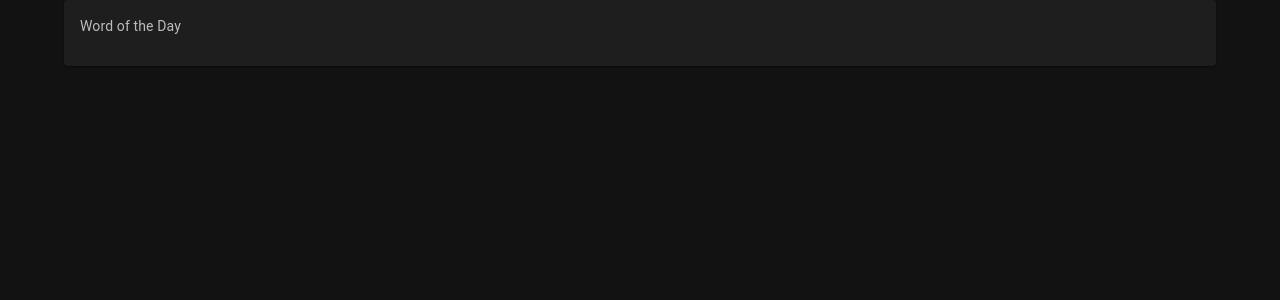
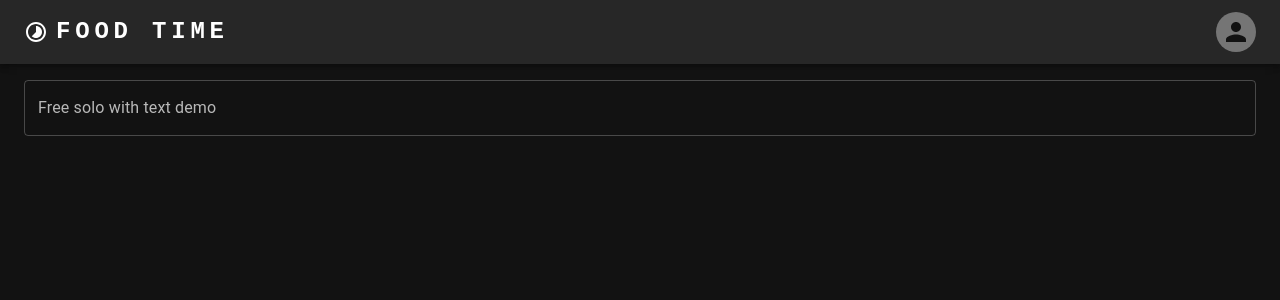
Before and after one commit to sklymoshenko/food-time, a React (Vite) app: page / in a window 1280 px wide. Shown: the top 300 px of the page. Built offline with nearby package versions, Linux system fonts and the light colour scheme.

Commit message:
add select

```diff
--- a/package.json
+++ b/package.json
@@ -14,13 +14,14 @@
   "dependencies": {
     "@emotion/react": "^11.10.4",
     "@emotion/styled": "^11.10.4",
-    "@mui/material": "^5.10.5",
+    "@mui/material": "5.10.5",
     "@mui/styled-engine-sc": "^5.10.3",
     "react": "^18.2.0",
     "react-dom": "^18.2.0",
     "styled-components": "^5.3.5"
   },
   "devDependencies": {
+    "@mui/icons-material": "^5.10.3",
     "@types/react": "^18.0.17",
     "@types/react-dom": "^18.0.6",
     "@typescript-eslint/eslint-plugin": "^5.37.0",
--- a/src/App.tsx
+++ b/src/App.tsx
@@ -1,17 +1,19 @@
-import { Container, ThemeProvider } from '@mui/material'
-import { Header } from './components/Header'
+import { ThemeProvider } from '@mui/material'
+import Header from './components/Header'
+import Body from './components/Body'
 import { GlobalStyles } from './styled/GlobalStyles'
 import { darkTheme } from './theme'
+import CssBaseline from '@mui/material/CssBaseline'
 
 function App() {
   return (
     <ThemeProvider theme={darkTheme}>
       <GlobalStyles />
-      <Container>
-        <div className='App'>
-          <Header />
-        </div>
-      </Container>
+      <CssBaseline />
+      <div className='App'>
+        <Header />
+        <Body />
+      </div>
     </ThemeProvider>
   )
 }
--- /dev/null
+++ b/src/components/Body.tsx
@@ -0,0 +1,15 @@
+import { Box, Container, useTheme } from '@mui/material'
+import { FoodSelect } from './FoodSelect'
+
+const Body = () => {
+  const theme = useTheme()
+  return (
+    <Container maxWidth='xl'>
+      <Box mt={theme.spacing(2)}>
+        <FoodSelect />
+      </Box>
+    </Container>
+  )
+}
+
+export default Body
--- /dev/null
+++ b/src/components/FoodSelect.tsx
@@ -0,0 +1,199 @@
+import { Autocomplete, TextField } from '@mui/material'
+import { createFilterOptions } from '@mui/material/Autocomplete'
+import { useState } from 'react'
+
+const filter = createFilterOptions<FilmOptionType>()
+
+export const FoodSelect = () => {
+  const [value, setValue] = useState<FilmOptionType | null>(null)
+
+  return (
+    <Autocomplete
+      value={value}
+      onChange={(event, newValue) => {
+        if (typeof newValue === 'string') {
+          setValue({
+            title: newValue,
+          })
+        } else if (newValue && newValue.inputValue) {
+          // Create a new value from the user input
+          setValue({
+            title: newValue.inputValue,
+          })
+        } else {
+          setValue(newValue)
+        }
+      }}
+      filterOptions={(options, params) => {
+        const filtered = filter(options, params)
+
+        const { inputValue } = params
+        // Suggest the creation of a new value
+        const isExisting = options.some((option) => inputValue === option.title)
+        if (inputValue !== '' && !isExisting) {
+          filtered.push({
+            inputValue,
+            title: `Add "${inputValue}"`,
+          })
+        }
+
+        return filtered
+      }}
+      selectOnFocus
+      clearOnBlur
+      handleHomeEndKeys
+      id='free-solo-with-text-demo'
+      options={top100Films}
+      getOptionLabel={(option) => {
+        // Value selected with enter, right from the input
+        if (typeof option === 'string') {
+          return option
+        }
+        // Add "xxx" option created dynamically
+        if (option.inputValue) {
+          return option.inputValue
+        }
+        // Regular option
+        return option.title
+      }}
+      renderOption={(props, option) => <li {...props}>{option.title}</li>}
+      fullWidth
+      freeSolo
+      renderInput={(params) => <TextField {...params} label='Free solo with text demo' />}
+    />
+  )
+}
+
+interface FilmOptionType {
+  inputValue?: string
+  title: string
+  year?: number
+}
+
+// Top 100 films as rated by IMDb users. http://www.imdb.com/chart/top
+const top100Films: readonly FilmOptionType[] = [
+  { title: 'The Shawshank Redemption', year: 1994 },
+  { title: 'The Godfather', year: 1972 },
+  { title: 'The Godfather: Part II', year: 1974 },
+  { title: 'The Dark Knight', year: 2008 },
+  { title: '12 Angry Men', year: 1957 },
+  { title: "Schindler's List", year: 1993 },
+  { title: 'Pulp Fiction', year: 1994 },
+  {
+    title: 'The Lord of the Rings: The Return of the King',
+    year: 2003,
+  },
+  { title: 'The Good, the Bad and the Ugly', year: 1966 },
+  { title: 'Fight Club', year: 1999 },
+  {
+    title: 'The Lord of the Rings: The Fellowship of the Ring',
+    year: 2001,
+  },
+  {
+    title: 'Star Wars: Episode V - The Empire Strikes Back',
+    year: 1980,
+  },
+  { title: 'Forrest Gump', year: 1994 },
+  { title: 'Inception', year: 2010 },
+  {
+    title: 'The Lord of the Rings: The Two Towers',
+    year: 2002,
+  },
+  { title: "One Flew Over the Cuckoo's Nest", year: 1975 },
+  { title: 'Goodfellas', year: 1990 },
+  { title: 'The Matrix', year: 1999 },
+  { title: 'Seven Samurai', year: 1954 },
+  {
+    title: 'Star Wars: Episode IV - A New Hope',
+    year: 1977,
+  },
+  { title: 'City of God', year: 2002 },
+  { title: 'Se7en', year: 1995 },
+  { title: 'The Silence of the Lambs', year: 1991 },
+  { title: "It's a Wonderful Life", year: 1946 },
+  { title: 'Life Is Beautiful', year: 1997 },
+  { title: 'The Usual Suspects', year: 1995 },
+  { title: 'Léon: The Professional', year: 1994 },
+  { title: 'Spirited Away', year: 2001 },
+  { title: 'Saving Private Ryan', year: 1998 },
+  { title: 'Once Upon a Time in the West', year: 1968 },
+  { title: 'American History X', year: 1998 },
+  { title: 'Interstellar', year: 2014 },
+  { title: 'Casablanca', year: 1942 },
+  { title: 'City Lights', year: 1931 },
+  { title: 'Psycho', year: 1960 },
+  { title: 'The Green Mile', year: 1999 },
+  { title: 'The Intouchables', year: 2011 },
+  { title: 'Modern Times', year: 1936 },
+  { title: 'Raiders of the Lost Ark', year: 1981 },
+  { title: 'Rear Window', year: 1954 },
+  { title: 'The Pianist', year: 2002 },
+  { title: 'The Departed', year: 2006 },
+  { title: 'Terminator 2: Judgment Day', year: 1991 },
+  { title: 'Back to the Future', year: 1985 },
+  { title: 'Whiplash', year: 2014 },
+  { title: 'Gladiator', year: 2000 },
+  { title: 'Memento', year: 2000 },
+  { title: 'The Prestige', year: 2006 },
+  { title: 'The Lion King', year: 1994 },
+  { title: 'Apocalypse Now', year: 1979 },
+  { title: 'Alien', year: 1979 },
+  { title: 'Sunset Boulevard', year: 1950 },
+  {
+    title: 'Dr. Strangelove or: How I Learned to Stop Worrying and Love the Bomb',
+    year: 1964,
+  },
+  { title: 'The Great Dictator', year: 1940 },
+  { title: 'Cinema Paradiso', year: 1988 },
+  { title: 'The Lives of Others', year: 2006 },
+  { title: 'Grave of the Fireflies', year: 1988 },
+  { title: 'Paths of Glory', year: 1957 },
+  { title: 'Django Unchained', year: 2012 },
+  { title: 'The Shining', year: 1980 },
+  { title: 'WALL·E', year: 2008 },
+  { title: 'American Beauty', year: 1999 },
+  { title: 'The Dark Knight Rises', year: 2012 },
+  { title: 'Princess Mononoke', year: 1997 },
+  { title: 'Aliens', year: 1986 },
+  { title: 'Oldboy', year: 2003 },
+  { title: 'Once Upon a Time in America', year: 1984 },
+  { title: 'Witness for the Prosecution', year: 1957 },
+  { title: 'Das Boot', year: 1981 },
+  { title: 'Citizen Kane', year: 1941 },
+  { title: 'North by Northwest', year: 1959 },
+  { title: 'Vertigo', year: 1958 },
+  {
+    title: 'Star Wars: Episode VI - Return of the Jedi',
+    year: 1983,
+  },
+  { title: 'Reservoir Dogs', year: 1992 },
+  { title: 'Braveheart', year: 1995 },
+  { title: 'M', year: 1931 },
+  { title: 'Requiem for a Dream', year: 2000 },
+  { title: 'Amélie', year: 2001 },
+  { title: 'A Clockwork Orange', year: 1971 },
+  { title: 'Like Stars on Earth', year: 2007 },
+  { title: 'Taxi Driver', year: 1976 },
+  { title: 'Lawrence of Arabia', year: 1962 },
+  { title: 'Double Indemnity', year: 1944 },
+  {
+    title: 'Eternal Sunshine of the Spotless Mind',
+    year: 2004,
+  },
+  { title: 'Amadeus', year: 1984 },
+  { title: 'To Kill a Mockingbird', year: 1962 },
+  { title: 'Toy Story 3', year: 2010 },
+  { title: 'Logan', year: 2017 },
+  { title: 'Full Metal Jacket', year: 1987 },
+  { title: 'Dangal', year: 2016 },
+  { title: 'The Sting', year: 1973 },
+  { title: '2001: A Space Odyssey', year: 1968 },
+  { title: "Singin' in the Rain", year: 1952 },
+  { title: 'Toy Story', year: 1995 },
+  { title: 'Bicycle Thieves', year: 1948 },
+  { title: 'The Kid', year: 1921 },
+  { title: 'Inglourious Basterds', year: 2009 },
+  { title: 'Snatch', year: 2000 },
+  { title: '3 Idiots', year: 2009 },
+  { title: 'Monty Python and the Holy Grail', year: 1975 },
+]
--- a/src/components/Header.tsx
+++ b/src/components/Header.tsx
@@ -1,11 +1,48 @@
-import { Card, CardContent, Typography } from '@mui/material'
+import AppBar from '@mui/material/AppBar'
+import Box from '@mui/material/Box'
+import Toolbar from '@mui/material/Toolbar'
+import IconButton from '@mui/material/IconButton'
+import Typography from '@mui/material/Typography'
+import Container from '@mui/material/Container'
+import Avatar from '@mui/material/Avatar'
+import Tooltip from '@mui/material/Tooltip'
+import TimelapseIcon from '@mui/icons-material/Timelapse'
 
-export const Header = () => (
-  <Card>
-    <CardContent>
-      <Typography sx={{ fontSize: 14 }} color='text.secondary' gutterBottom>
-        Word of the Day
-      </Typography>
-    </CardContent>
-  </Card>
-)
+const Header = () => {
+  return (
+    <AppBar position='static'>
+      <Container maxWidth='xl'>
+        <Toolbar disableGutters>
+          <TimelapseIcon sx={{ display: { xs: 'flex' }, mr: 1 }} />
+          <Typography
+            variant='h5'
+            noWrap
+            component='a'
+            href=''
+            sx={{
+              mr: 2,
+              display: { xs: 'flex' },
+              flexGrow: 1,
+              fontFamily: 'monospace',
+              fontWeight: 700,
+              letterSpacing: '.3rem',
+              color: 'inherit',
+              textDecoration: 'none',
+            }}
+          >
+            FOOD TIME
+          </Typography>
+
+          <Box sx={{ flexGrow: 0 }}>
+            <Tooltip title='Open settings'>
+              <IconButton sx={{ p: 0 }}>
+                <Avatar alt='Remy Sharp' />
+              </IconButton>
+            </Tooltip>
+          </Box>
+        </Toolbar>
+      </Container>
+    </AppBar>
+  )
+}
+export default Header
```
Also changed, not shown: 1 other file (tests, documents, lock files or other folders).
